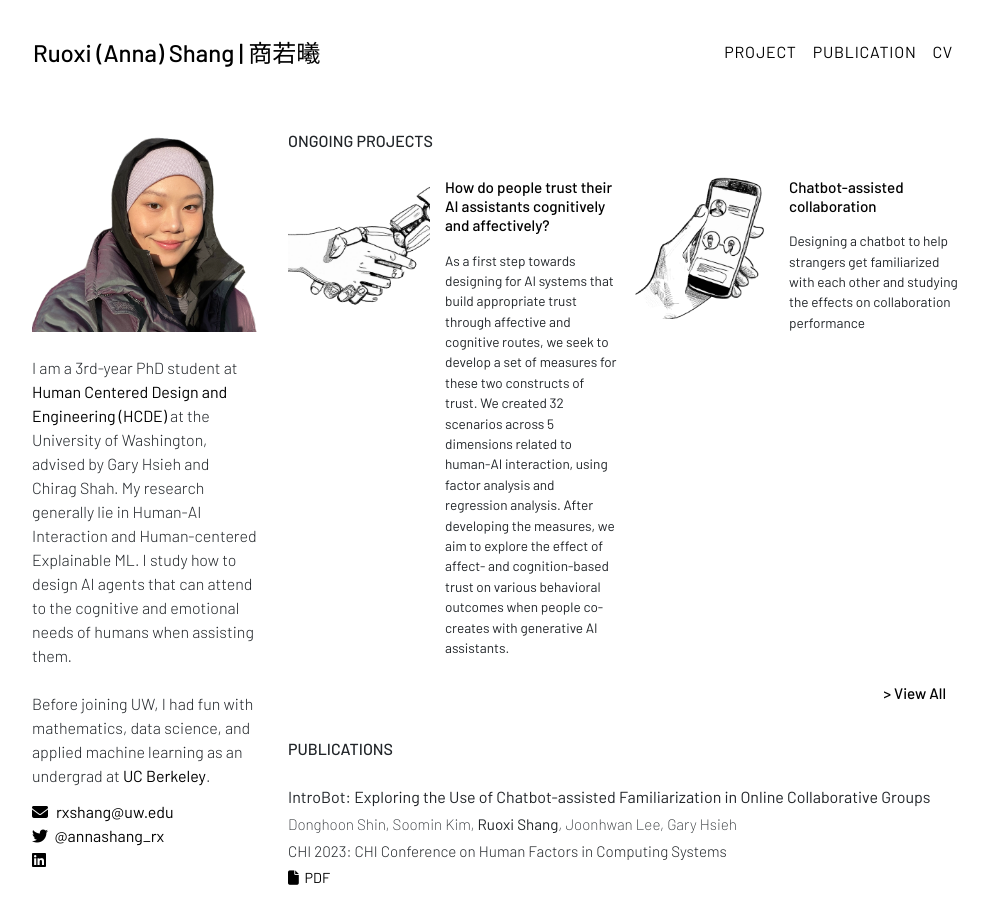
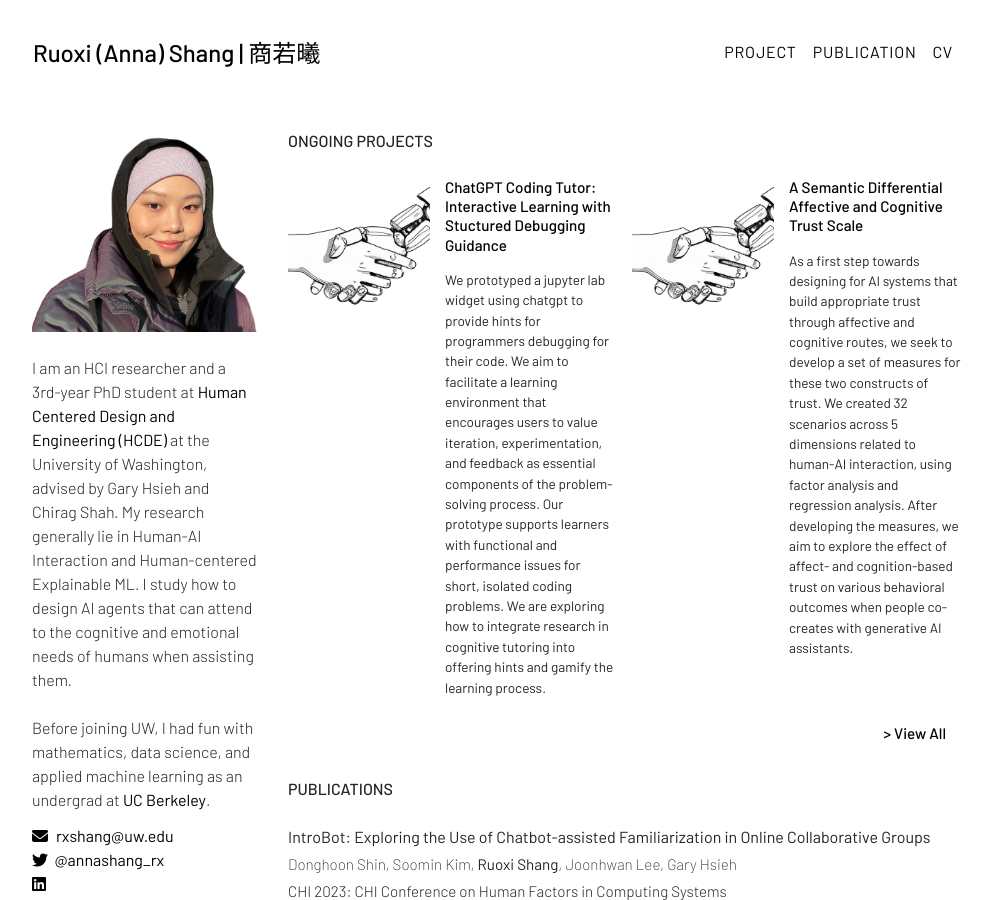
Before and after one commit to vikasreddy85/vikasreddy85.github.io, a Jekyll site: the page built from index.html, in a window 1280 px wide and 900 px high. Shown: the whole window, without its empty margins (143-1135 px from the left). Built offline with Jekyll 4.4.1, drawn with Linux system fonts in a browser that asks for light colours; nearby versions of some CDN libraries; some web fonts are replaced; library files that are not in the unit come from our copies.

Commit message:
added project

```diff
--- a/_data/research-project.yml
+++ b/_data/research-project.yml
@@ -1,5 +1,15 @@
 project:
-  - title: "How do people trust their AI assistants cognitively and affectively?"
+  - title: "ChatGPT Coding Tutor: Interactive Learning with Stuctured Debugging Guidance"
+    content: "We prototyped a jupyter lab widget using chatgpt to provide hints for programmers debugging for their code.
+    We aim to facilitate a learning environment that encourages users to value iteration, experimentation,
+    and feedback as essential components of the problem-solving process.
+    Our prototype supports learners with functional and performance issues for short, isolated coding problems.
+    We are exploring how to integrate research in cognitive tutoring into offering hints and gamify the learning process.
+    "
+    image: "trust.png"
+    alt: "Black and white sketch of a human shaking hand with a robot generated by DALL-E 2"
+    date: "Ongoing"
+  - title: "A Semantic Differential Affective and Cognitive Trust Scale"
     content: "As a first step towards designing for AI systems that build appropriate trust through affective and cognitive routes,
     we seek to develop a set of measures for these two constructs of trust.
     We created 32 scenarios across 5 dimensions related to human-AI interaction,
@@ -9,7 +19,16 @@ project:
     "
     image: "trust.png"
     alt: "Black and white sketch of a human shaking hand with a robot generated by DALL-E 2"
-  - title: "Chatbot-assisted collaboration"
-    content: "Designing a chatbot to help strangers get familiarized with each other and studying the effects on collaboration performance"
+    date: "Ongoing"
+  - title: "Chatbot-assisted Collaboration"
+    content: "Designing a chatbot to help strangers get familiarized with each other and studying the
+    effects on collaboration performance."
     image: "chatbot.png"
     alt: "Black and white sketch of a human holding a phone with a chatbot interface generated by DALL-E 2"
+    date: "Feb 2022 - Jan 2023"
+  - title: "UXR Internship"
+    content: "With the support from designers and ML engineers in the company,
+    I conducted internal research and interview study with data scientists to understand how people approach performance debugging of ML models in the field.
+    Based on the interview findings, I challenged and validated the team’s internal assumptions, identified needs and difficulties people have with debugging ML models,
+    and proposed ways to redesign and automate features of the product."
+    date: "Jul 2022 - Sep 2022"
--- a/index.html
+++ b/index.html
@@ -21,7 +21,7 @@ title: Ruoxi (Anna) Shang
             <img src="{{ '/assets/images/main/avatar.png' | relative_url }}" alt="Profile image of Ruoxi Shang wearing a purple benie" class="pt-3" style="height: auto; width: 100% !important;">
 
             <p style="font-weight: 300 !important" class="pt-4">
-                I am a 3rd-year PhD student at <a href="https://www.hcde.washington.edu/">Human Centered Design and Engineering (HCDE)</a> at the University of Washington, advised by Gary Hsieh and Chirag Shah. My research generally lie in Human-AI Interaction and Human-centered Explainable ML. I study how to design AI agents that can attend to the cognitive and emotional needs of humans when assisting them.
+                I am an HCI researcher and a 3rd-year PhD student at <a href="https://www.hcde.washington.edu/">Human Centered Design and Engineering (HCDE)</a> at the University of Washington, advised by Gary Hsieh and Chirag Shah. My research generally lie in Human-AI Interaction and Human-centered Explainable ML. I study how to design AI agents that can attend to the cognitive and emotional needs of humans when assisting them.
                 <br><br>
                 Before joining UW, I had fun with mathematics, data science, and applied machine learning as an undergrad at <a href="https://www.berkeley.edu/">UC Berkeley</a>.
             </p>
--- a/project/index.html
+++ b/project/index.html
@@ -17,6 +17,7 @@ title: Project
         <div class="col-12 col-md-9 mb-3 mb-md-0 align-self-center">
             <p class="mt-2" style="font-size: 1rem; font-weight: 500 !important;">{{ project.title }}</p>
             <p class="mt-2" style="font-size: 1rem;">{{ project.content }}</p>
+            <p class="mt-2" style="font-size: 1rem;">{{ project.date }}</p>
         </div>
     </div>
     {% else %}
@@ -27,6 +28,7 @@ title: Project
         <div class="col-12 col-md-9 mb-3 mb-md-0 order-md-1 align-self-center">
             <p class="mt-2" style="font-size: 1rem; font-weight: 500 !important;">{{ project.title }}</p>
             <p class="mt-2" style="font-size: 1rem;">{{ project.content }}</p>
+            <p class="mt-2" style="font-size: 1rem;">{{ project.date }}</p>
         </div>
     </div>
     {% endif %}
```
